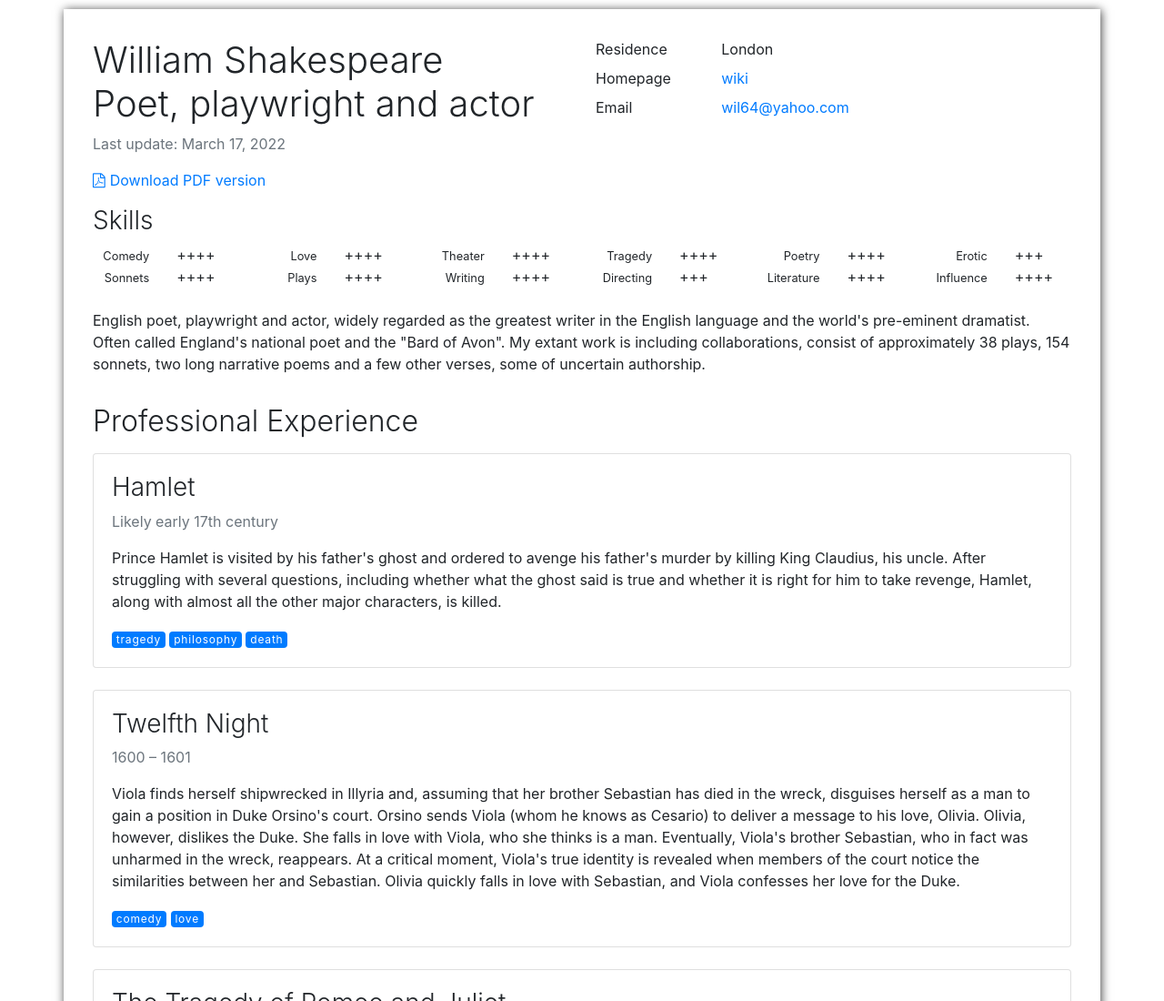
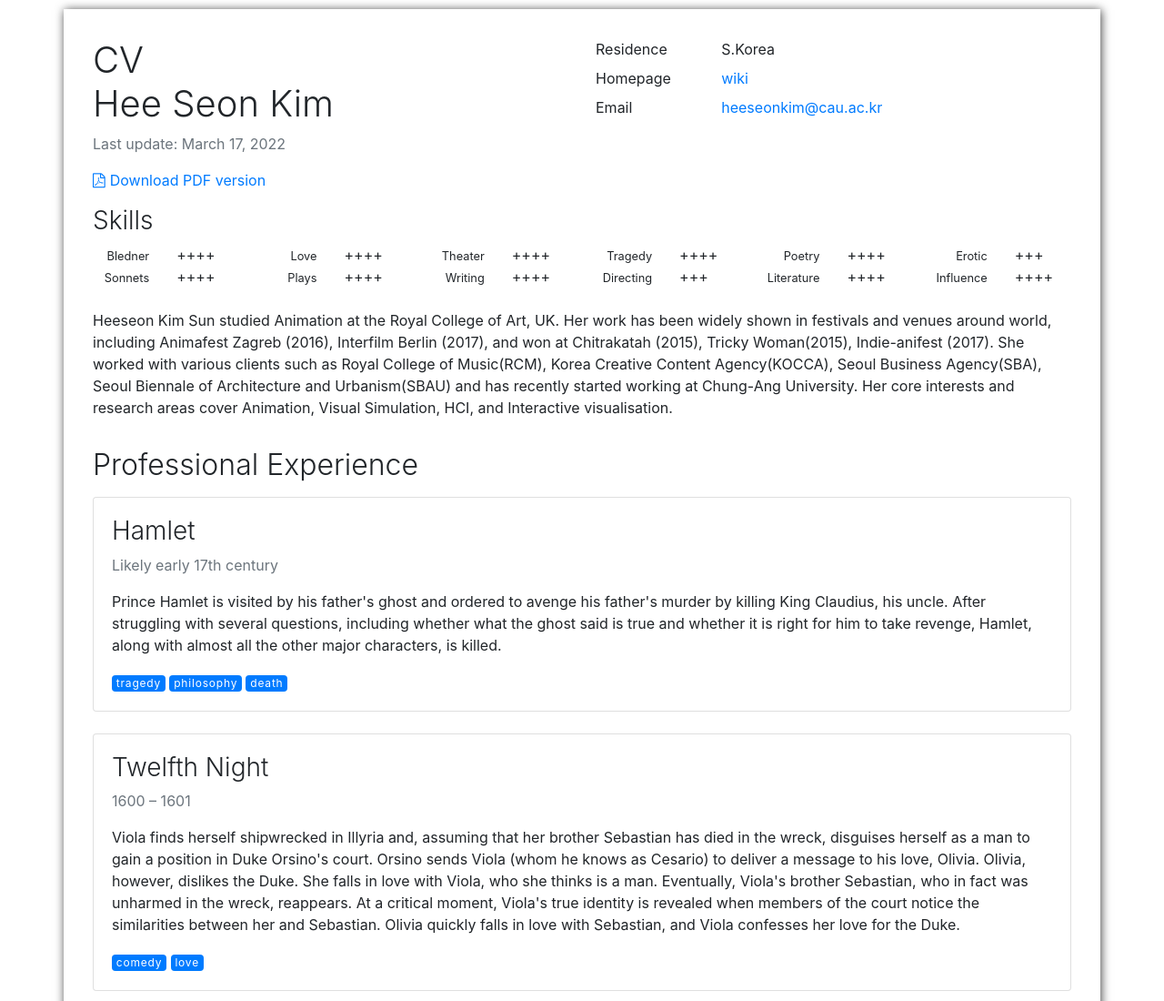
Before and after one commit to HeeSeonKimSun/info, a plain HTML site: page index.html in a window 1280 px wide. Shown: the top 1100 px of the page at 91% size. Drawn offline with nearby package versions, Linux system fonts and the light colour scheme.

Commit message:
Deploying to gh-pages from  @ 7c2d5da5be764687eb4c17f6b5e42642392b816c 🚀

```diff
--- a/index.html
+++ b/index.html
@@ -3,7 +3,7 @@
 <head>
     <meta charset="UTF-8"/>
     <meta name="viewport" content="width=device-width, initial-scale=1">
-    <title>William Shakespeare. Poet, playwright and actor</title>
+    <title>CV. Hee Seon Kim</title>
     <link rel="icon" href="favicon.ico" type="image/x-icon"/>
     <link rel="stylesheet" href="https://stackpath.bootstrapcdn.com/bootstrap/4.1.3/css/bootstrap.min.css">
     <link rel="stylesheet" href="https://maxcdn.bootstrapcdn.com/font-awesome/4.7.0/css/font-awesome.min.css">
@@ -13,12 +13,12 @@
 <div class="container page">
     <div class="row">
         <div class="col-md-6 col-print-6">
-            <h1>William Shakespeare<br/>Poet, playwright and actor</h1>
+            <h1>CV<br/>Hee Seon Kim</h1>
             <p>
                 <time datetime="" class="text-muted">Last update: March 17, 2022</time>
             </p>
             <p>
-                <span class="screen"><a href="william-shakespeare.poet-playwright-and-actor.pdf"><i class="fa fa-file-pdf-o" aria-hidden="true"></i>Download PDF version</a></span>
+                <span class="screen"><a href="cv.hee-seon-kim.pdf"><i class="fa fa-file-pdf-o" aria-hidden="true"></i>Download PDF version</a></span>
                 <span class="print">The online version is available at <a href="https://HeeSeonKimSun.github.io/info" class="text-nowrap"><i
                     class="fa fa-github" aria-hidden="true"></i>https://HeeSeonKimSun.github.io/info</a></span>
             </p>
@@ -26,14 +26,14 @@
         <div class="col-md-6 col-print-6">
             <dl class="row">
                 <dt class="col-md-3">Residence</dt>
-                <dd class="col-md-9">London</dd>
+                <dd class="col-md-9">S.Korea</dd>
                 <dt class="col-md-3">Homepage</dt>
-                <dd class="col-md-9"><a href="https://en.wikipedia.org/wiki/William_Shakespeare">
+                <dd class="col-md-9"><a href="https://github.com/HeeSeonKimSun/info">
                   <span class="print">https://en.wikipedia.org/wiki/William_Shakespeare</span>
                   <span class="screen">wiki</span>
                 </a></dd>
                 <dt class="col-md-3">Email</dt>
-                <dd class="col-md-9"><a href="mailto:wil64@yahoo.com">wil64@yahoo.com</a></dd>
+                <dd class="col-md-9"><a href="heeseonkim@cau.ac.kr">heeseonkim@cau.ac.kr</a></dd>
             </dl>
         </div>
     </div>
@@ -41,7 +41,7 @@
     <h3 class="screen">Skills</h3>
     <div class="row mb-4">
         <div class="col-print-1 col-3 col-md-2 col-lg-1 text-right">
-            <small>Comedy</small>
+            <small>Bledner</small>
         </div>
         <div class="col-print-1 col-3 col-md-2 col-lg-1">
             ++++
@@ -115,10 +115,12 @@
     </div>
 
     <p>
-        English poet, playwright and actor, widely regarded as the greatest writer in the English language
-        and the world's pre-eminent dramatist. Often called England's national poet and the "Bard of Avon".
-        My extant work is including collaborations, consist of approximately 38 plays, 154 sonnets,
-        two long narrative poems and a few other verses, some of uncertain authorship.
+       Heeseon Kim Sun studied Animation at the Royal College of Art, UK. Her work has been widely shown in festivals
+        and venues around world, including Animafest Zagreb (2016), Interfilm Berlin (2017), and won at Chitrakatah
+        (2015), Tricky Woman(2015), Indie-anifest (2017).  She worked with various clients such as Royal College of
+        Music(RCM), Korea Creative Content Agency(KOCCA), Seoul Business Agency(SBA), Seoul Biennale of Architecture
+        and Urbanism(SBAU) and has recently started working at Chung-Ang University. Her core interests and research
+        areas cover Animation, Visual Simulation, HCI, and Interactive visualisation.
     </p>
 
     <h2>Professional Experience</h2>
```
Also changed, not shown: 2 other files.
